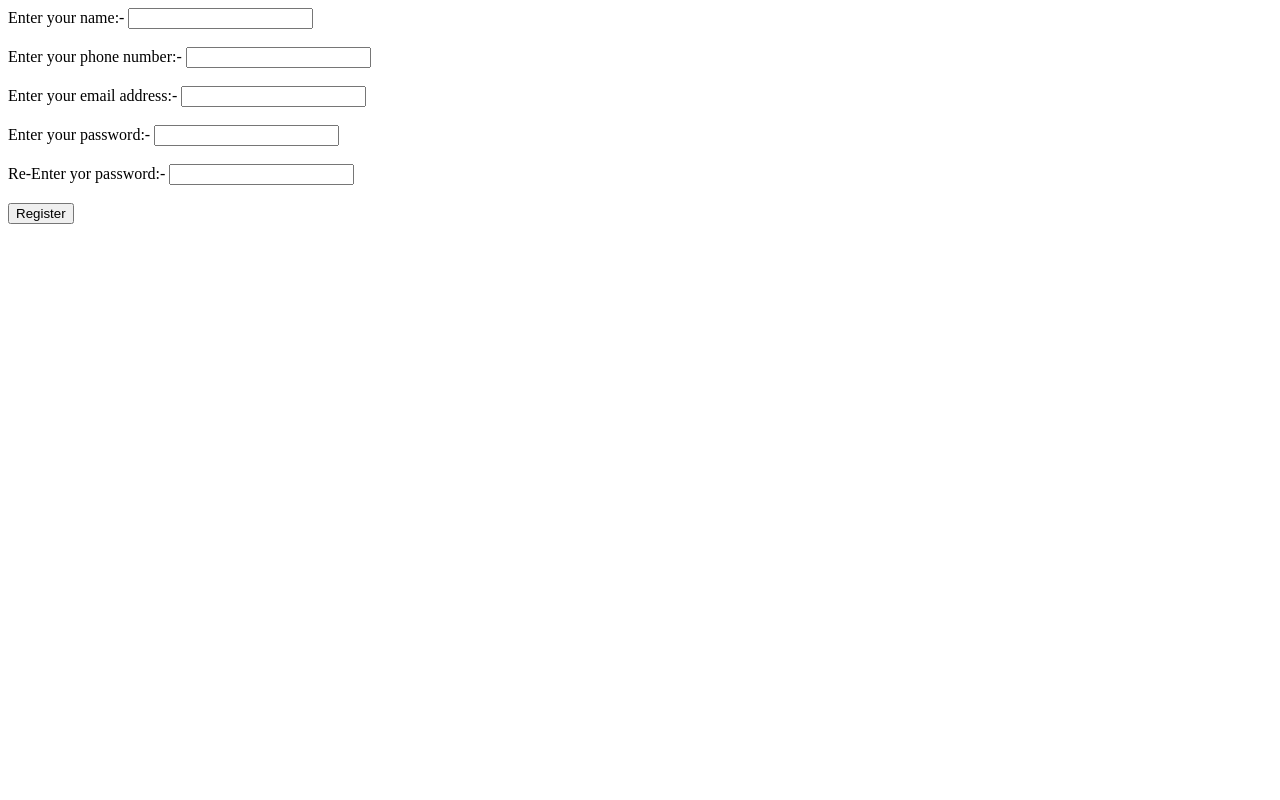
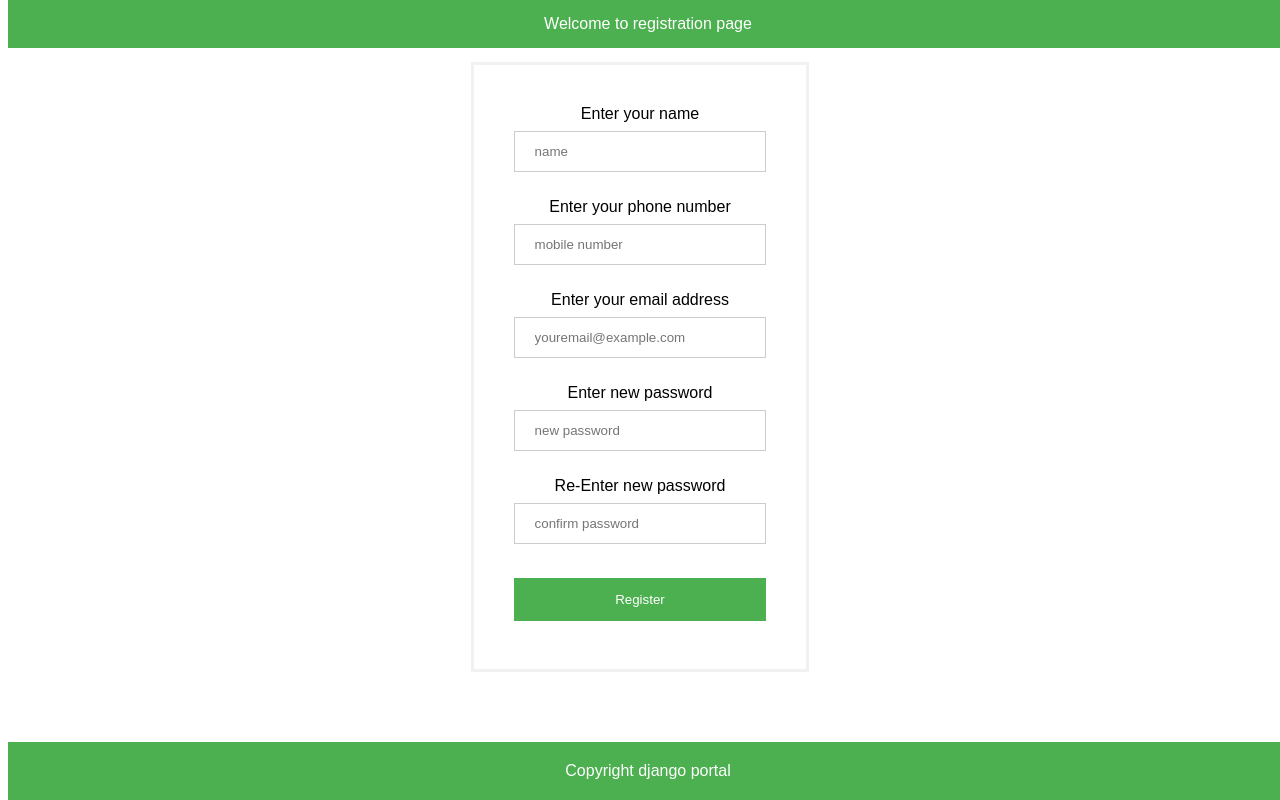
Before and after one commit to vivmarshall/portalrepo2.7, a Django app: template portallog-reg2.7/reglog/portal/templates/reg.html in a window 1280 px wide. Run offline with Django 3.2, Linux system fonts and the light colour scheme; the template is opened without the code that fills it, so the values that code supplies are empty.

Commit message:
1st portal with css

```diff
--- /dev/null
+++ b/portallog-reg2.7/reglog/portal/static/css/log.css
@@ -0,0 +1,48 @@
+body {font-family: Arial, Helvetica, sans-serif;}
+
+input[type=text], input[type=password] {
+  width: 100%;
+  padding: 12px 20px;
+  margin: 8px 0;
+  display: inline-block;
+  border: 1px solid #ccc;
+  box-sizing: border-box;
+}
+
+input[type=Submit] {
+  background-color: #4CAF50;
+  color: white;
+  padding: 14px 20px;
+  margin: 8px 0;
+  border: none;
+  cursor: pointer;
+  width: 100%;
+}
+
+
+.container {
+  padding: 40px;
+  width:20%;
+  border: 3px solid #f1f1f1;
+}
+.fixed-header{
+        width: 100%;
+        position: fixed;
+        background: #4CAF50;
+        padding: 15px 0;
+        color: white;
+}
+.fixed-footer{
+        width: 100%;
+        position: fixed;
+        background: #4CAF50;
+        padding: 20px 0;
+        color: white;
+
+}
+.fixed-header{
+        top: 0;
+}
+.fixed-footer{
+        bottom: 0;
+}
--- a/portallog-reg2.7/reglog/portal/templates/reg.html
+++ b/portallog-reg2.7/reglog/portal/templates/reg.html
@@ -3,6 +3,8 @@
 <html lang="en">
 <head>
   <meta charset="utf-8">
+{% load staticfiles %}
+<link rel="stylesheet" type="text/css" href="{% static 'css/log.css' %}" >
 
   <title>django portal</title>
 <script>
@@ -26,18 +28,38 @@ var redirect = function() {
 </head>
 
 <form action={% url 'register' %}>
-Enter your name:-
-<input type="char" required pattern="[A-Za-z]+" name="name"  title="Only character accepted"><br><br>
-Enter your phone number:-
-<input type="text" pattern="[0-9]{10}" name="mobile" title="Enter 10 digit mobile number" required><br><br>
-Enter your email address:-
-<input type="text" pattern="^([a-zA-Z0-9_\-\.]+)@([a-zA-Z0-9_\-\.]+)\.([a-zA-Z]{2,5})$" name="email" title="Enter valid email id" required ><br><br>
-Enter your password:-
-<input type="password" id="password" pattern="(?=.*\d)(?=.*[a-z])(?=.*[A-Z]).{8,}" name="passwd" title="Must contain at least one number and one uppercase and lowercaseletter, and at least 8 or more characters" required><br><br>
-Re-Enter yor password:-
-<input type="password" id="confirm_password" name="cpasswd" onkeyup='check();' required>
+<div class="fixed-header" align="center">
+        Welcome to registration page
+    </div>
+ <br>
+    <br>
+    <br>
+
+<div align="center">
+<div class="div">
+<div class="container">
+
+Enter your name
+<input type="text" required pattern="[A-Za-z]+" name="name" placeholder="name"  title="Only character accepted"><br><br>
+Enter your phone number
+<input type="text" pattern="[0-9]{10}" name="mobile" placeholder="mobile number" title="Enter 10 digit mobile number" required><br><br>
+Enter your email address
+<input type="text" pattern="^([a-zA-Z0-9_\-\.]+)@([a-zA-Z0-9_\-\.]+)\.([a-zA-Z]{2,5})$" placeholder="youremail@example.com" name="email" title="Enter valid email id" required ><br><br>
+Enter new password
+<input type="password" placeholder="new password" id="password" pattern="(?=.*\d)(?=.*[a-z])(?=.*[A-Z]).{8,}" name="passwd" title="Must contain at least one number and one uppercase and lowercaseletter, and at least 8 or more characters" required><br><br>
+Re-Enter new password
+<input type="password" placeholder="confirm password" id="confirm_password" name="cpasswd" onkeyup='check();' required>
 <span id='message'></span>
 <br><br>
 <input type="submit" value="Register">
+</div>
+</div>
+</div>
+<br>
+<br>
+<br>
+<div class="fixed-footer" align="center">
+        Copyright django portal
+    </div>
 </form>
 </html>
--- a/portallog-reg2.7/reglog/reglog/settings.py
+++ b/portallog-reg2.7/reglog/reglog/settings.py
@@ -25,7 +25,7 @@ SECRET_KEY = '+p3tfc00j8sxvd@^_+r$2bc=*+3%s_jh%k^552v13kt*pernaj'
 # SECURITY WARNING: don't run with debug turned on in production!
 DEBUG = True
 
-ALLOWED_HOSTS = ['172.31.44.252','18.222.194.72']
+ALLOWED_HOSTS = ['172.31.44.252','18.220.51.154']
 
 
 # Application definition
```
Also changed, not shown: portallog-reg2.7/reglog/portal/templates/index.html (+30 -3 lines), portallog-reg2.7/reglog/portal/templates/login.html (+25 -7 lines), portallog-reg2.7/reglog/portal/views.py (+8 -11 lines), 2 other files.
